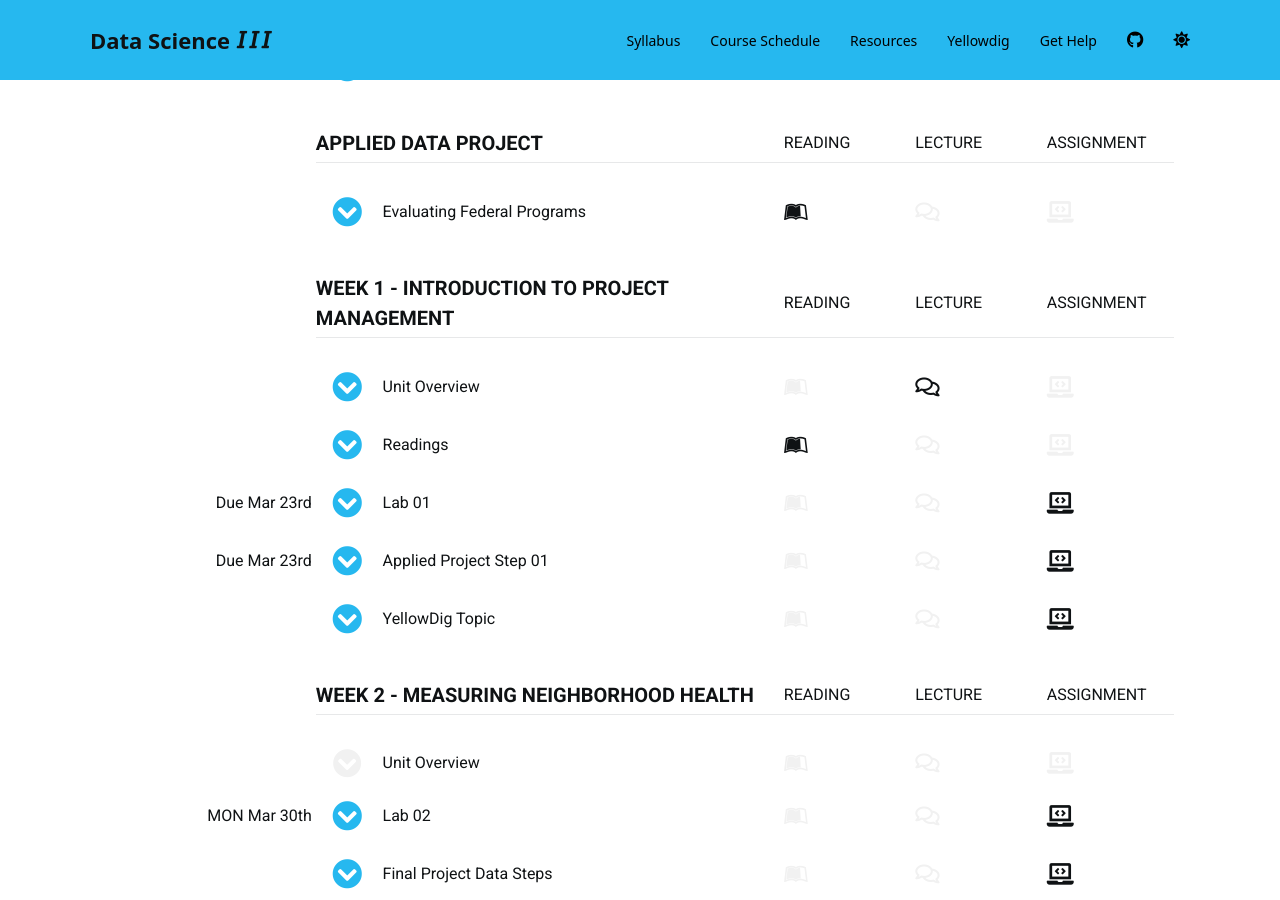
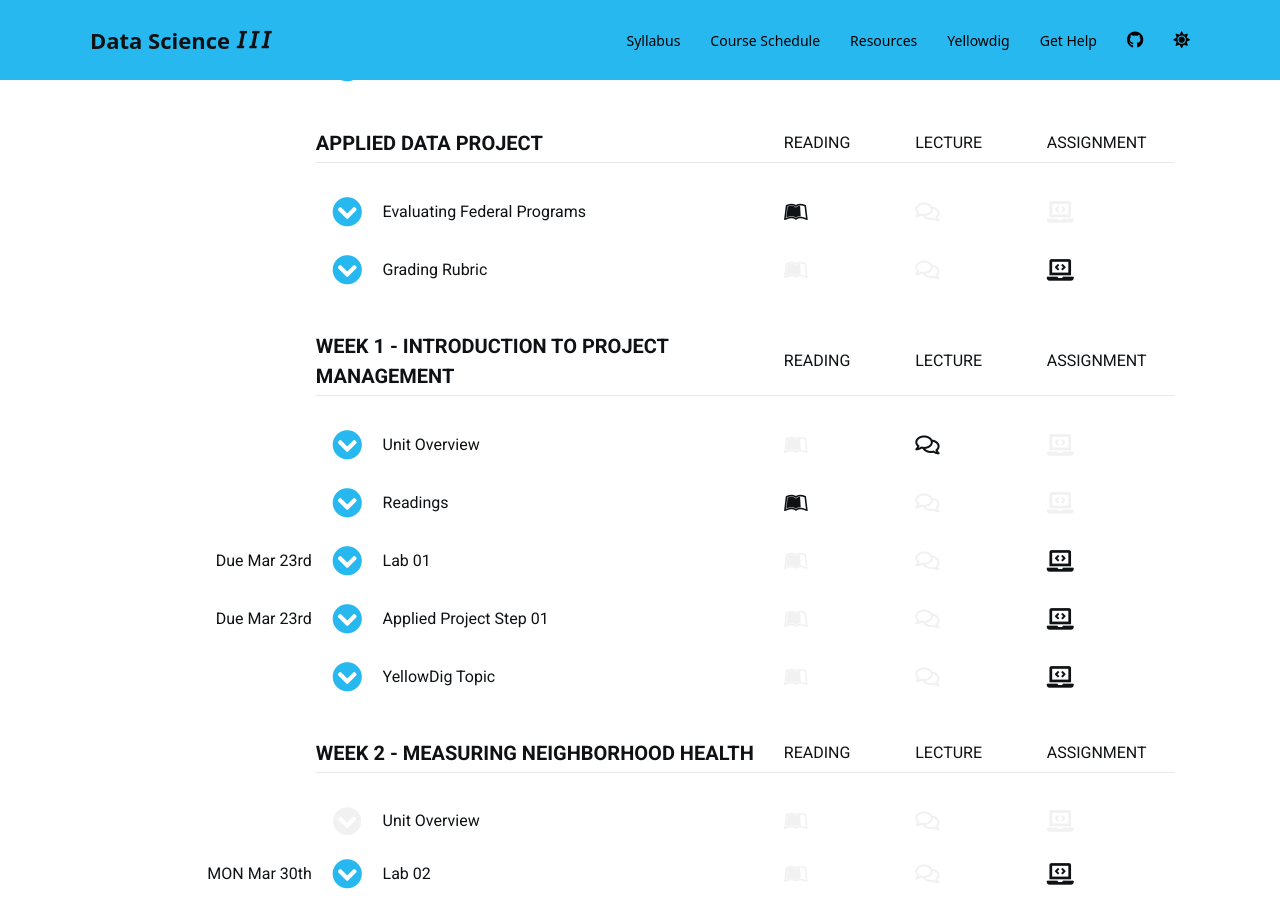
Before and after one commit to DS4PS/cpp-528-spr-2020, a Jekyll site: the page built from schedule.md, in a window 1280 px wide and 900 px high, scrolled down 877 px. Built offline with Jekyll 4.4.1, drawn with Linux system fonts in a browser that asks for light colours; nearby versions of some CDN libraries; a script bundle is joined from its source files by our own code; library files that are not in the unit come from our copies; a style sheet for code colours, icons or effects is not loaded.

Commit message:
Update schedule.md

```diff
--- a/schedule.md
+++ b/schedule.md
@@ -547,6 +547,8 @@ These GitHub repositories provide a few examples of work that is designed to be
 
 
 
+
+
 *** { @unit = "", @title = "Evaluating Federal Programs", @reading,  @foldout   }
 
 ## Data Analytics Project
@@ -639,6 +641,17 @@ Project data comes from three sources.
 Look for the section labeled: "If you want a complete list of projects for the entire U.S., click here to download a ZIP archive of the entire LIHTC Database in dBase format."
 
 
+*** { @unit = "", @title = "Grading Rubric", @assignment, @foldout   }
+
+<br>
+
+## Grading Rubric
+
+You will find the rubric used to grade the final project here:
+
+[RUBRIC](https://github.com/DS4PS/cpp-528-spr-2020/raw/master/project/project-rubric.pdf)
+
+<br>
 
 
 
```
